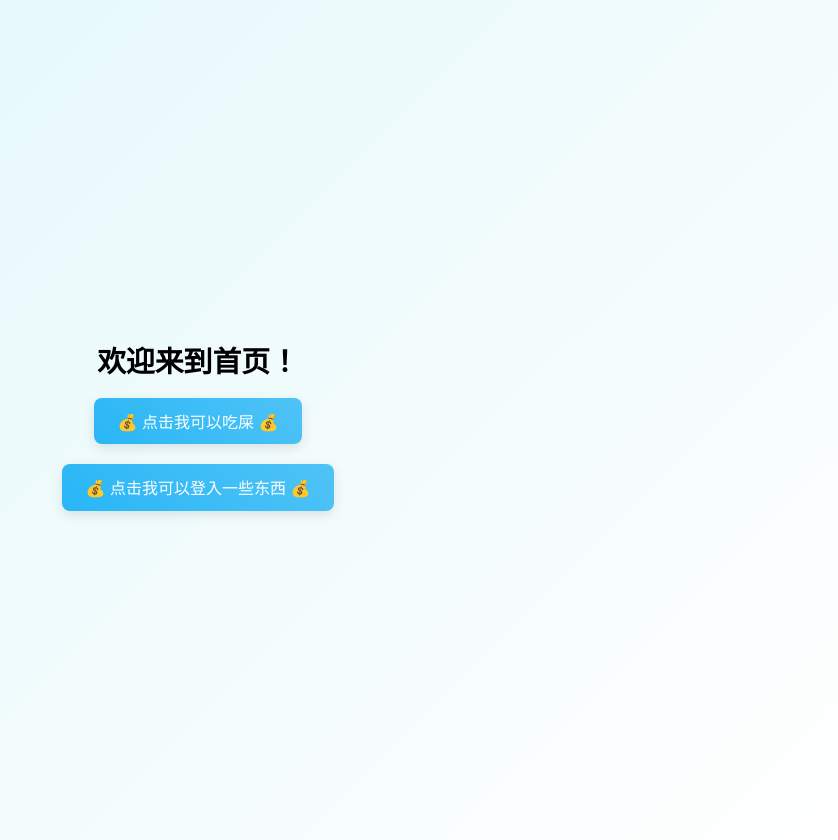
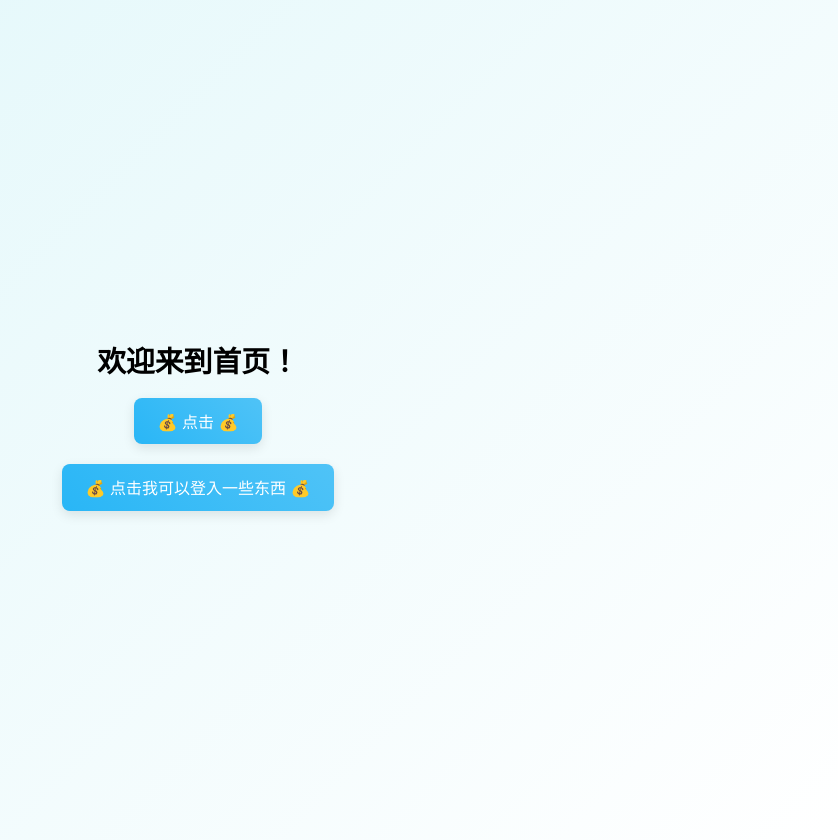
Before and after one commit to linsheng-ls/linsheng, a plain HTML site: page src/main/resources/static/index.html in a window 1280 px wide. Shown: the whole page, without its empty margins (442-1280 px from the left). Drawn offline with Linux system fonts and the light colour scheme; no server answers.

Commit message:
first commit

```diff
--- a/src/main/resources/static/index.html
+++ b/src/main/resources/static/index.html
@@ -9,7 +9,7 @@
 <body>
 
   <h1>欢迎来到首页！</h1>
-  <button onclick="window.location.href='salary.html'">💰 点击我可以吃屎 💰</button>
+  <button onclick="window.location.href='salary.html'">💰 点击 💰</button>
   <button onclick="window.location.href='suumo.html'">💰 点击我可以登入一些东西 💰</button>
 </body>
 </html>
```
